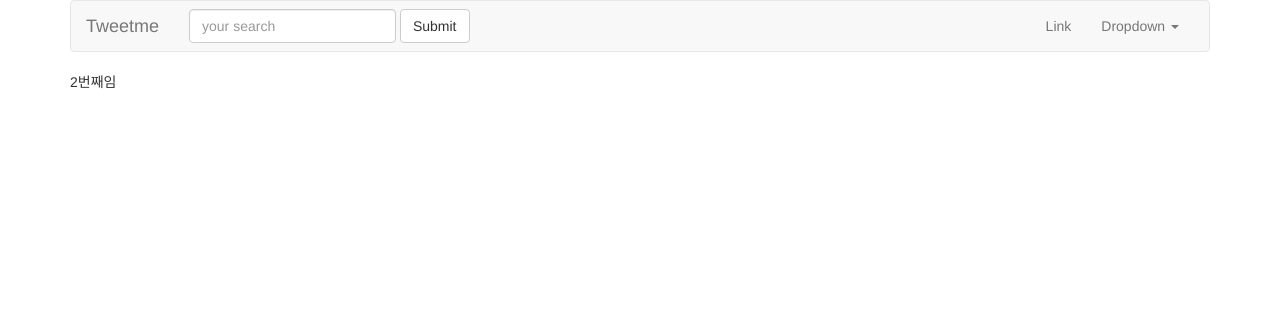
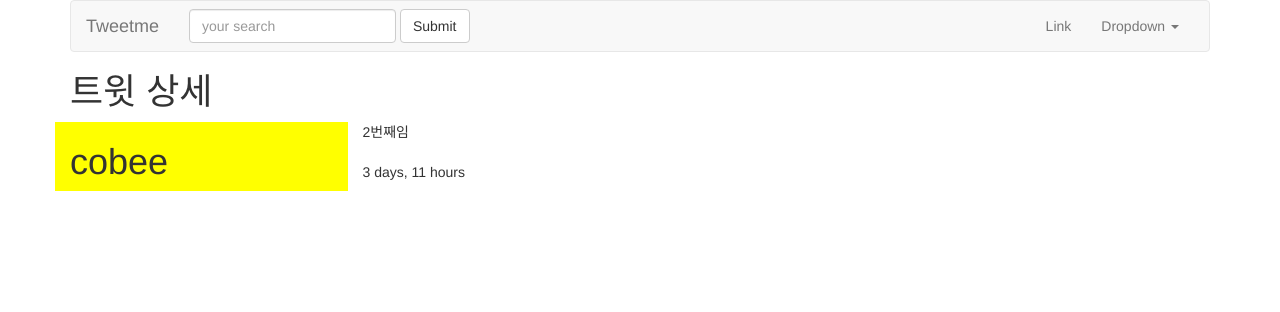
Before and after one commit to Covee/twitter_django, a Django app: page /tweet/2/ in a window 1280 px wide. Shown: the top 312 px of the page. Run offline with Django 3.2, Linux system fonts and the light colour scheme; data comes from the database, SQL or seed files in the repository; some libraries are stand-ins or nearby versions.

Commit message:
bootstrap container, column 추가 수정

```diff
--- a/src/tweets/templates/tweets/detail_view.html
+++ /dev/null
@@ -1,7 +0,0 @@
-{% extends "base.html" %}
-
-{% block content %}
-
-	{{ object }}
-
-{% endblock content %}
--- /dev/null
+++ b/src/tweets/templates/tweets/tweet_detail.html
@@ -0,0 +1,15 @@
+{% extends "base.html" %}
+
+{% block content %}
+<h1> 트윗 상세 </h1>
+<div class="row">
+	<div class="col-sm-3 col-xs-12" style="background-color: yellow;">
+		<h1>{{ object.user }}</h1>
+	</div>
+	<div class="col-sm-9 col-xs-12">
+		{{ object.content }}<br/>
+			<br/>
+		{{ object.timestamp | timesince }}
+	</div>
+</div>
+{% endblock content %}
--- a/src/tweets/templates/tweets/tweet_list.html
+++ b/src/tweets/templates/tweets/tweet_list.html
@@ -4,7 +4,10 @@
 
 <h1> 트윗 목록 </h1>
 <div class="row">
-	<div class="col-sm-8 col-sm-offset-2">
+	<div class="col-sm-3 col-xs-12" style="background-color: green;">
+		<h1>{{ request.user }}</h1>
+	</div>
+	<div class="col-sm-9">
 {% for object in object_list %}
 	<div class="media">
 		<div class="media-left">
--- a/src/tweets/views.py
+++ b/src/tweets/views.py
@@ -30,7 +30,6 @@ class TweetDeleteView(LoginRequiredMixin, DeleteView):
 
 class TweetDetailView(DetailView):
 	queryset = Tweet.objects.all()
-	template_name = 'tweets/detail_view.html'
 
 
 class TweetListView(ListView):
```
